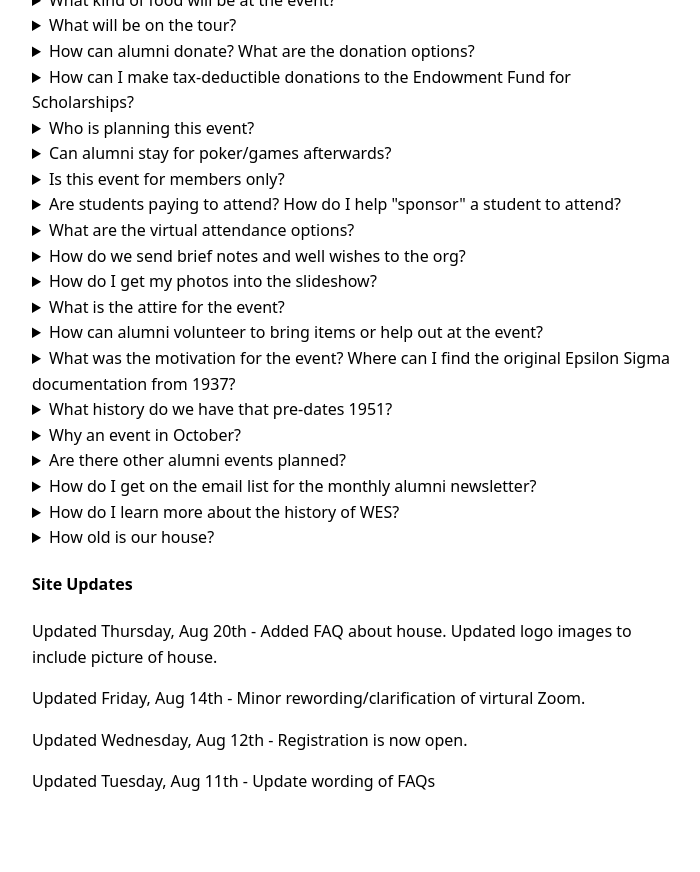
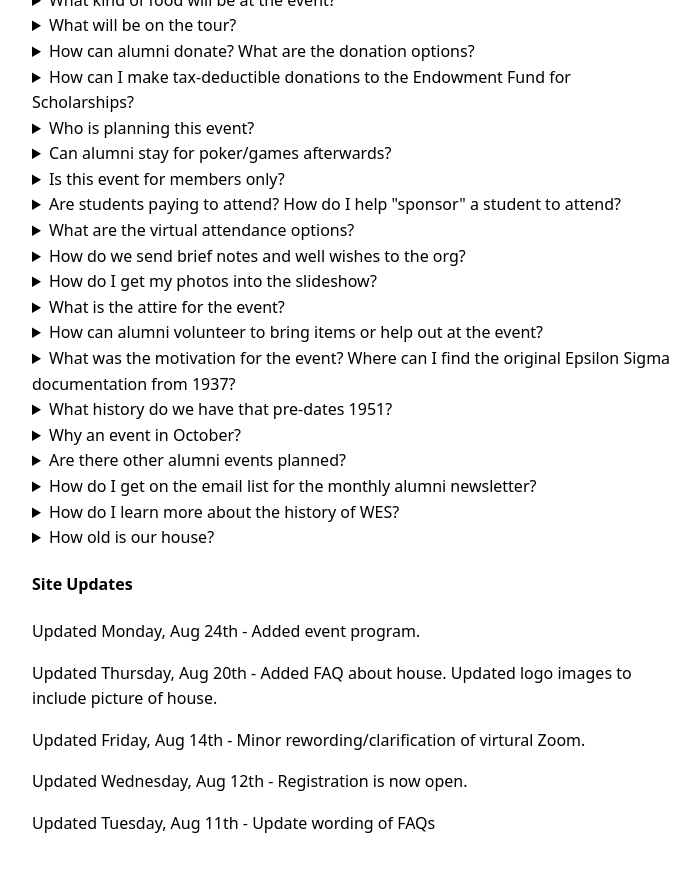
Before and after one commit to mciechanumich/WES100, a Jekyll site: the page built from docs/index.html, in a window 1280 px wide and 900 px high, scrolled down 2247 px. Shown: the top 872 px of the window, without its empty margins (288-988 px from the left). Built offline with Jekyll 4.4.1, drawn with Linux system fonts in a browser that asks for light colours.

Commit message:
doc: added updates

```diff
--- a/docs/index.html
+++ b/docs/index.html
@@ -360,6 +360,7 @@ with volunteer tasks and also dontation items.  Cleaning and set up will take pl
 
     <div class="">
         <h4>Site Updates</h2>
+        <p>Updated Monday, Aug 24th - Added event program.</p>
         <p>Updated Thursday, Aug 20th - Added FAQ about house. Updated logo images to include picture of house. </p>
         <p>Updated Friday, Aug 14th - Minor rewording/clarification of virtural Zoom.</p>
         <p>Updated Wednesday, Aug 12th - Registration is now open.</p>
```
